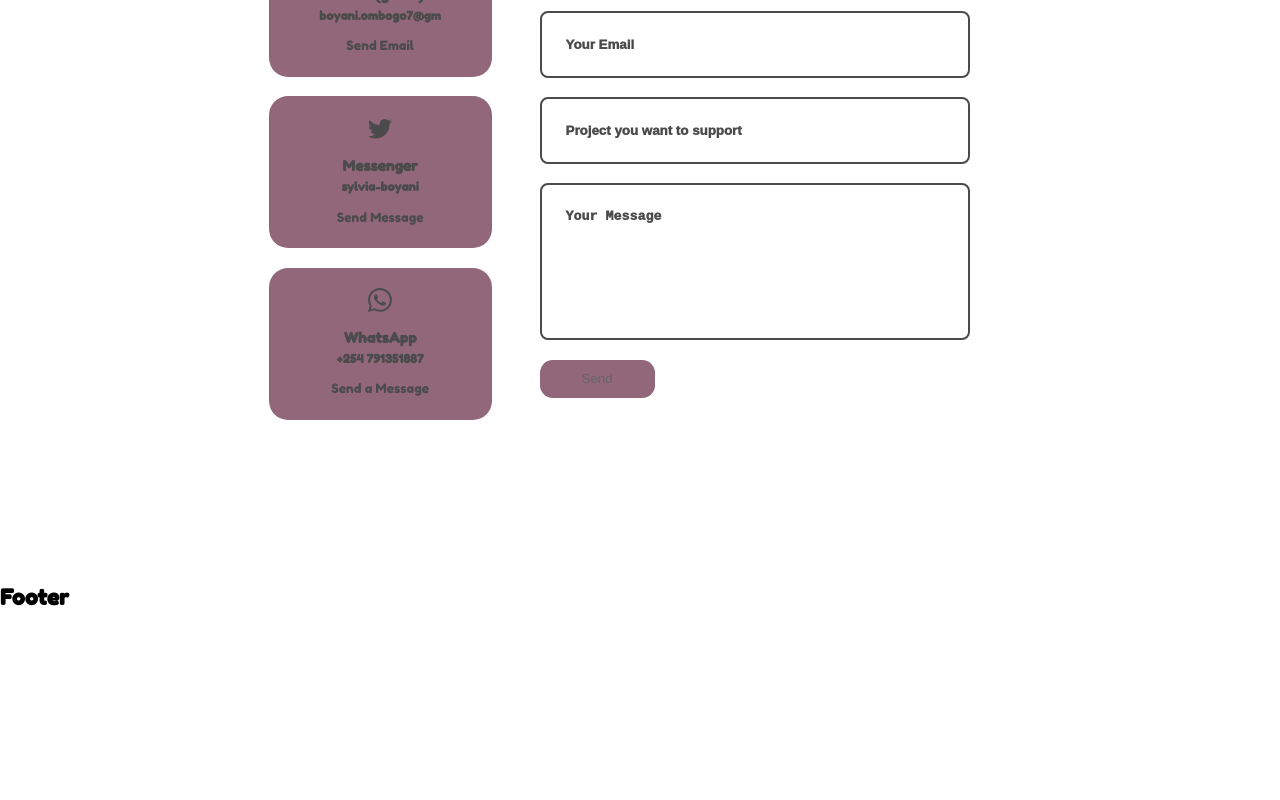
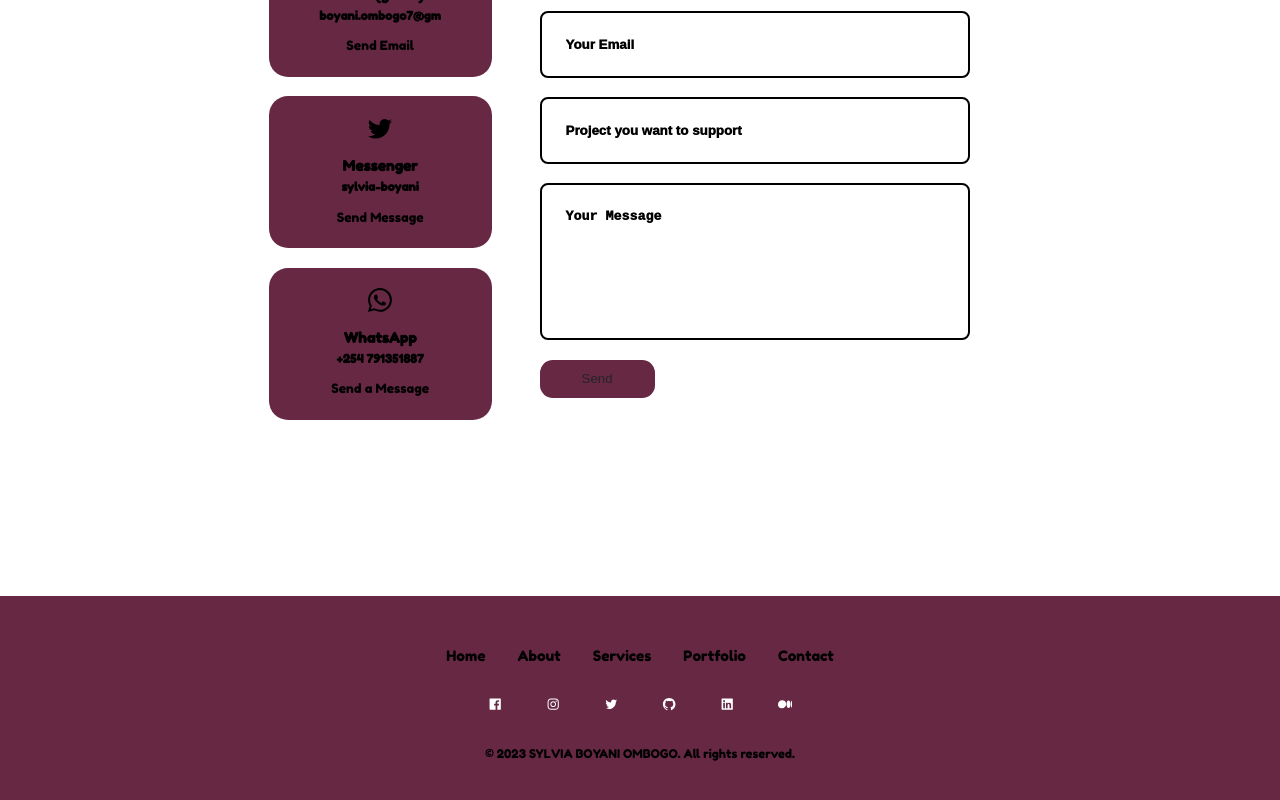
Before and after one commit to sylvia-boyani/me, a React (Create React App) app: page / in a window 1280 px wide. Shown: the part 3949-4749 px from the top of the page. Before the commit the page ends 4563 px from the top, so only its background shows below. Built offline with nearby package versions, Linux system fonts and the light colour scheme.

Commit message:
footer done

```diff
--- a/src/sections/contact/contact.css
+++ b/src/sections/contact/contact.css
@@ -9,7 +9,6 @@
 
 #contact{
     width: 100%;
-    opacity: 0.7;
 }
 
 ::placeholder{
--- a/src/sections/footer/Footer.jsx
+++ b/src/sections/footer/Footer.jsx
@@ -1,10 +1,37 @@
-import React from 'react'
 import './footer.css'
+import {AiFillFacebook, AiOutlineInstagram} from 'react-icons/ai'
+import {AiOutlineTwitter} from 'react-icons/ai'
+import {AiFillGithub} from 'react-icons/ai'
+import {AiFillLinkedin} from 'react-icons/ai'
+import {BsMedium} from 'react-icons/bs'
 
-function Footer() {
+
+const footer = () => {
   return (
-    <footer><h2>Footer</h2></footer>
+       <footer>
+       <ul className="permalinks">
+        <li><a href="#header">Home</a></li>
+        <li><a href="#About">About</a></li>
+        <li><a href="#services">Services</a></li>
+        <li><a href="#portfolio">Portfolio</a></li>
+        <li><a href="#contact">Contact</a></li>
+
+        </ul>
+        <div className="footer_socials">
+          <a href="https://facebook.com"><AiFillFacebook /></a>
+          <a href="https://facebook.com"><AiOutlineInstagram /></a>
+          <a href="https://facebook.com"><AiOutlineTwitter /></a>
+          <a href="https://facebook.com"><AiFillGithub/></a>
+          <a href="https://facebook.com"><AiFillLinkedin /></a>
+          <a href="https://facebook.com"><BsMedium/></a>
+
+        </div>
+
+        <div className='footer_copyright'>
+         <small>&copy; 2023 SYLVIA BOYANI OMBOGO. All rights reserved.</small>
+        </div>
+       </footer>
   )
 }
 
-export default Footer
+export default footer
--- a/src/sections/footer/footer.css
+++ b/src/sections/footer/footer.css
@@ -0,0 +1,72 @@
+footer {
+    background: var(--color-primary);
+    padding: 3rem 0;
+    text-align: center;
+    font-size: 0.9rem;
+    margin-top: 1rem;
+    height: 50vh;
+}
+
+footer a {
+    color: var(--color-bg);
+}
+
+footer_logo {
+    font-size: 2rem;
+    font-weight: 500;
+    margin-bottom: 3rem;
+    display: inline-block;
+}
+
+.permalinks {
+    display: flex;
+    flex-wrap: wrap;
+    justify-content: center;
+    gap: 2rem;
+    margin: 0 auto 1rem;
+}
+
+.permalinks li a:hover{
+    color: white;
+    border-color: var(--color-primary);
+}
+
+.footer_socials {
+    display: flex;
+    justify-content: center;
+    gap: 1rem;
+    margin-bottom: 1rem;
+}
+
+.footer_socials a {
+    background: var(--color-bg);
+    color: var(--color-white);
+    padding: 0.8rem;
+    border-radius: 0.7rem;
+    display: flex;
+    border: 1px solid transparent;
+}
+
+.footer_socials a:hover {
+    background: transparent;
+    color: var(--color-bg);
+    border-color: var(--color-bg);
+}
+
+.footer_copyright {
+    margin-bottom: 2rem;
+    color: var(--color-bg);
+}
+
+@media screen and (max-width: 600px) {
+    .permalinks {
+        flex-direction: row;
+        gap: 1.5rem;
+        font-size: 0.5rem;
+    }
+
+    .footer_socials {
+        margin-bottom: 2rem;
+        gap: 0.5rem;
+    }
+}
--- a/src/sections/nav/navbar.css
+++ b/src/sections/nav/navbar.css
@@ -26,11 +26,14 @@ a {
     color: white;
 }
 
+a:hover{
+    color: var(--color-primary);
+}
+
 /* hide nav menu on tablets and phones */
 
 @media all and (max-width: 600px) {
     #nav__menu {
-        /* display: none; */
         font-size: 10px;
         gap: 0.5rem;
     }
```
